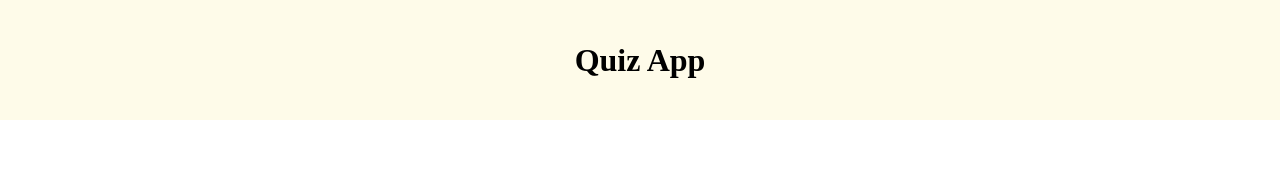
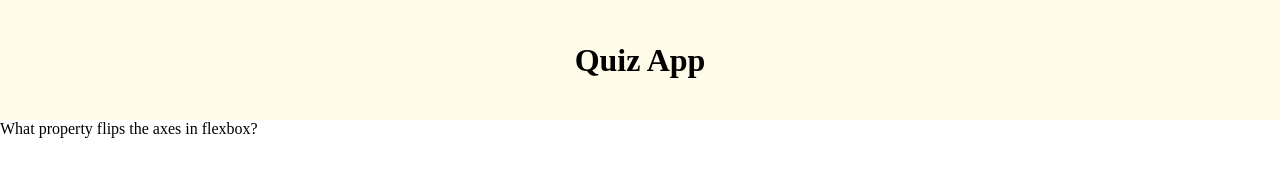
Before and after one commit to rvoll/Quiz-app, a plain HTML site: page index.html in a window 1280 px wide. Drawn offline with Linux system fonts and the light colour scheme.

Commit message:
update html

```diff
--- a/index.html
+++ b/index.html
@@ -11,5 +11,9 @@
     <header>
       <h1>Quiz App</h1>
     </header>
+
+    <main>
+      <section>What property flips the axes in flexbox?</section>
+    </main>
   </body>
 </html>
```
